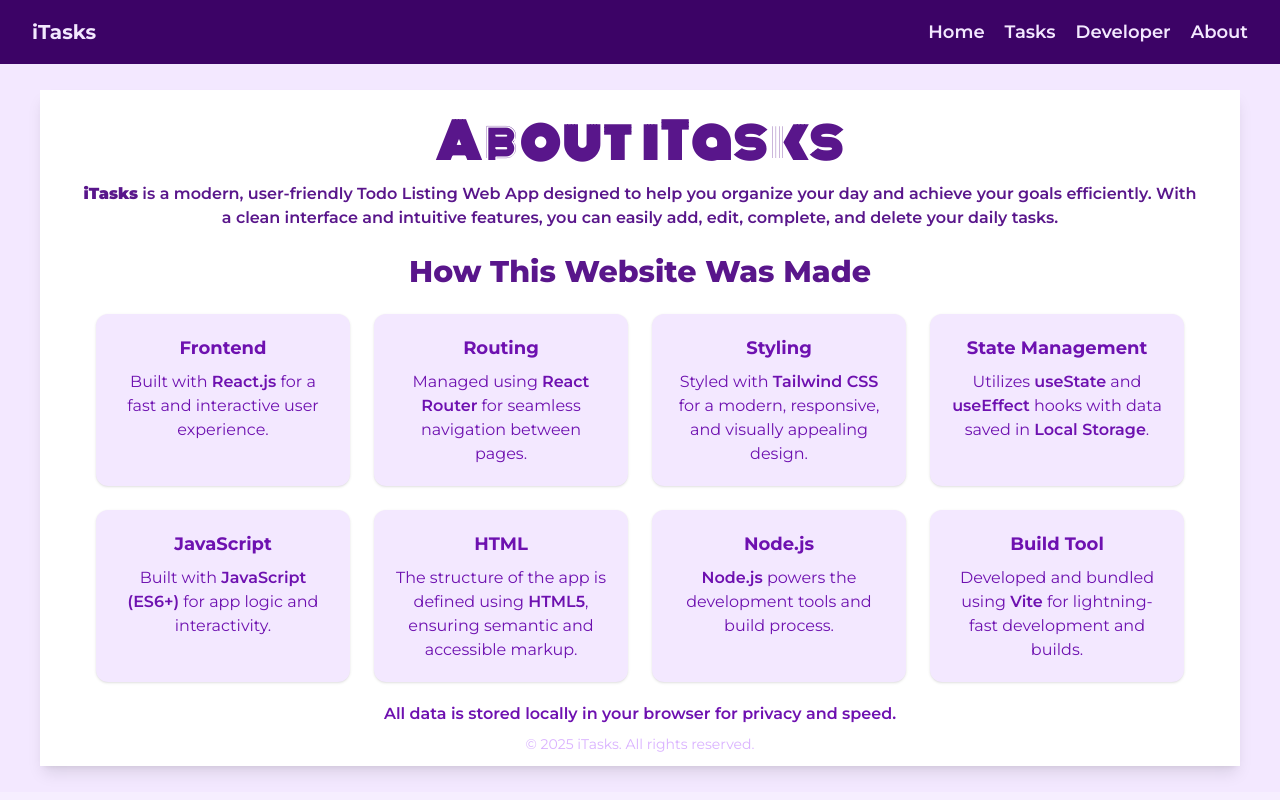
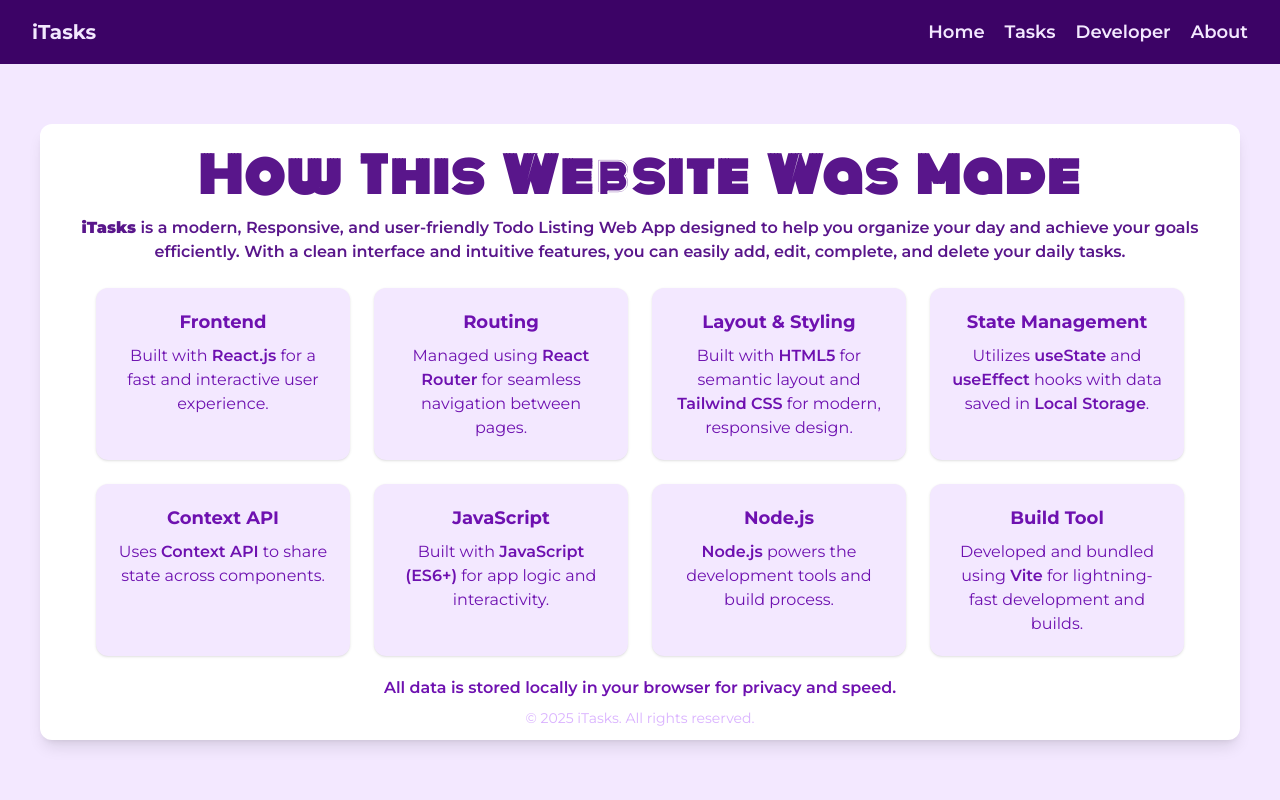
Before and after one commit to faisalzGIT/Tasks-Listing-Web-App-by-React, a React (Vite) app: page /about in a window 1280 px wide. Built offline with nearby package versions, Linux system fonts and the light colour scheme.

Commit message:
RUP35: Optimized About page for Desktop Screen properly

```diff
--- a/src/components/about.jsx
+++ b/src/components/about.jsx
@@ -1,22 +1,23 @@
 const ABOUT = () => {
 return (
     <>
-      <div className="bg-purple-100 min-h-[91vh] flex justify-center items-center w-full">
-        <div className="bg-white shadow-lg -lg p-10 pt-7 pb-3 w-[1200px] max-w-full text-center">
-          <h1 className="mb-0 flex justify-center gap-2 text-4xl font-bold text-center text-purple-900">
-            <span className="monoton-regular text-5xl font-bold mb-4 text-purple-900 tracking-wider">About </span>
-            <span className="monoton-regular text-5xl font-bold mb-4 text-purple-900 tracking-wider">iTasks</span>
+        <div className="bg-purple-100 min-h-[92vh] flex justify-center items-center w-full">
+            <div className="bg-white rounded-xl shadow-lg p-10 pt-7 pb-3 w-[1200px] max-w-full text-center">
+                 <h1 className="mb-0 flex justify-center gap-4 text-4xl font-bold text-center text-purple-900">
+                    <span className="monoton-regular text-5xl font-bold mb-4 text-purple-900 tracking-wider">How</span>
+                    <span className="monoton-regular text-5xl font-bold mb-4 text-purple-900 tracking-wider">This</span>
+                    <span className="monoton-regular text-5xl font-bold mb-4 text-purple-900 tracking-wider">Website</span>
+                    <span className="monoton-regular text-5xl font-bold mb-4 text-purple-900 tracking-wider">Was</span>
+                    <span className="monoton-regular text-5xl font-bold mb-4 text-purple-900 tracking-wider">Made</span>
                 </h1>
                 <p className="text-[16px] text-purple-900 font-semibold mb-6">
-            <strong>iTasks</strong> is a modern, user-friendly Todo Listing Web
+                    <strong>iTasks</strong> is a modern, Responsive, and user-friendly Todo Listing Web
                     App designed to help you organize your day and achieve your goals
                     efficiently. With a clean interface and intuitive features, you can
                     easily add, edit, complete, and delete your daily tasks.
                 </p>
                 <div className="mb-4 px-4">
-            <h2 className="text-3xl font-extrabold text-purple-900 text-center mb-6">
-              How This Website Was Made
-            </h2>
+
 
                     <div className="grid md:grid-cols-4 gap-6 text-purple-800">
                         <div className="bg-purple-100 rounded-xl p-5 shadow hover:shadow-md transition duration-300">
@@ -34,14 +35,10 @@ const ABOUT = () => {
                                 <span className="font-semibold">React Router</span> for
                                 seamless navigation between pages.
                             </p>
-              </div>
-
-              <div className="bg-purple-100 rounded-xl p-5 shadow hover:shadow-md transition duration-300">
-                <h3 className="font-bold text-lg mb-2">Styling</h3>
+                        </div>                        <div className="bg-purple-100 rounded-xl p-5 shadow hover:shadow-md transition duration-300">                            <h3 className="font-bold text-lg mb-2">Layout & Styling</h3>
                             <p>
-                  Styled with{" "}
-                  <span className="font-semibold">Tailwind CSS</span> for a
-                  modern, responsive, and visually appealing design.
+                                Built with <span className="font-semibold">HTML5</span> for semantic layout and{" "}
+                                <span className="font-semibold">Tailwind CSS</span> for modern, responsive design.
                             </p>
                         </div>
 
@@ -56,18 +53,19 @@ const ABOUT = () => {
                         </div>
 
                         <div className="bg-purple-100 rounded-xl p-5 shadow hover:shadow-md transition duration-300">
+                            <h3 className="font-bold text-lg mb-2">Context API</h3>
+                            <p>
+                                Uses <span className="font-semibold">Context API</span> to share state across components.
+                            </p>
+                        </div>
+
+                        <div className="bg-purple-100 rounded-xl p-5 shadow hover:shadow-md transition duration-300">
                             <h3 className="font-bold text-lg mb-2">JavaScript</h3>
                             <p>
                                 Built with <span className="font-semibold">JavaScript (ES6+)</span> for app logic and interactivity.
                             </p>
                         </div>
 
-              <div className="bg-purple-100 rounded-xl p-5 shadow hover:shadow-md transition duration-300">
-                <h3 className="font-bold text-lg mb-2">HTML</h3>
-                <p>
-                  The structure of the app is defined using <span className="font-semibold">HTML5</span>, ensuring semantic and accessible markup.
-                </p>
-              </div>
 
                         <div className="bg-purple-100 rounded-xl p-5 shadow hover:shadow-md transition duration-300">
                             <h3 className="font-bold text-lg mb-2">Node.js</h3>
--- a/src/components/developer.jsx
+++ b/src/components/developer.jsx
@@ -8,7 +8,7 @@ function Developer() {
   const developerInfo = {
     name: "Mohammad Faisal",
     title: "Full-Stack Web Developer",
-    description: "Hi! I'm Mohammad Faisal, a passionate Frontend web developer focused on building clean and efficient web applications. I love working with modern JavaScript frameworks and creating tools that help people stay productive.",
+    description: "Hi! I'm Mohammad Faisal, a passionate web developer focused on building clean and efficient web applications. Currently I work with modern JavaScript, React, REST APIs and Tailwind CSS to make Better Frontend.",
     links: [
       {
         label: "My Portfolio",
```
Lines whose indentation alone changed are shown as unchanged.
